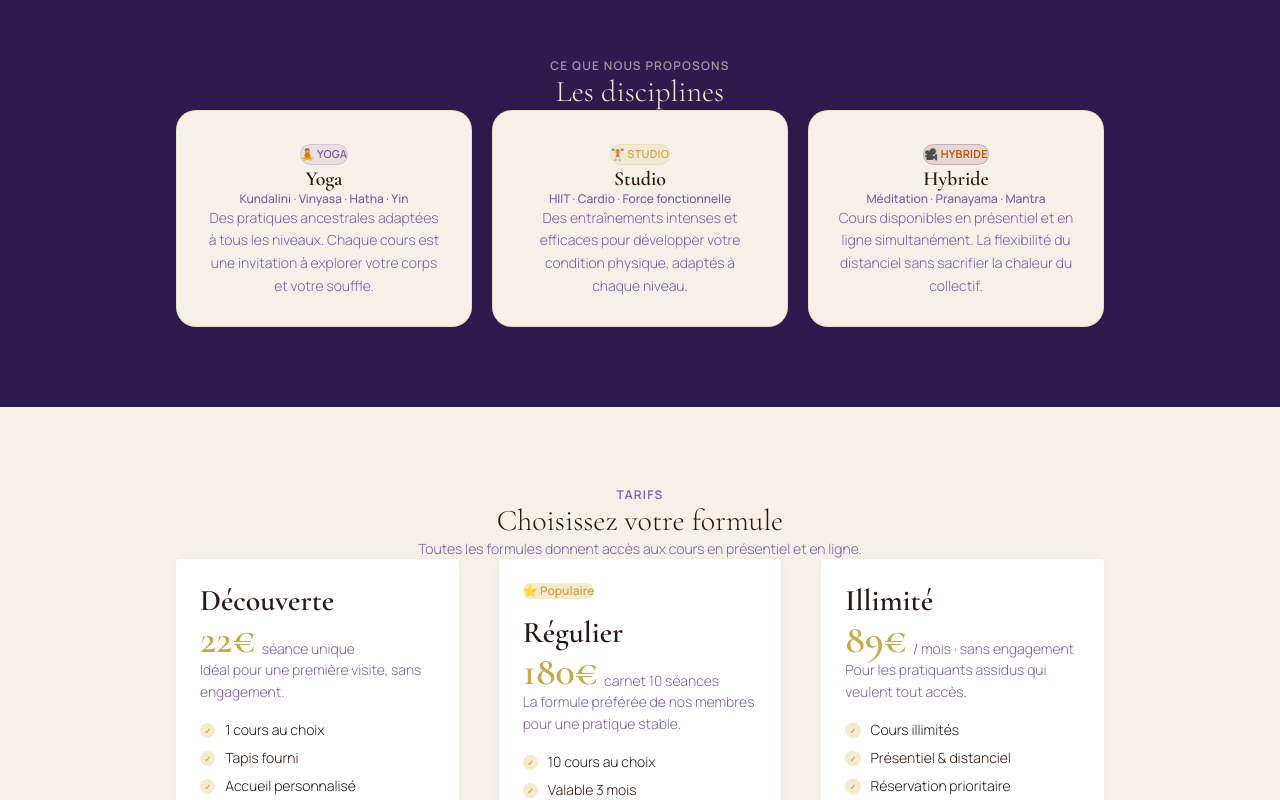
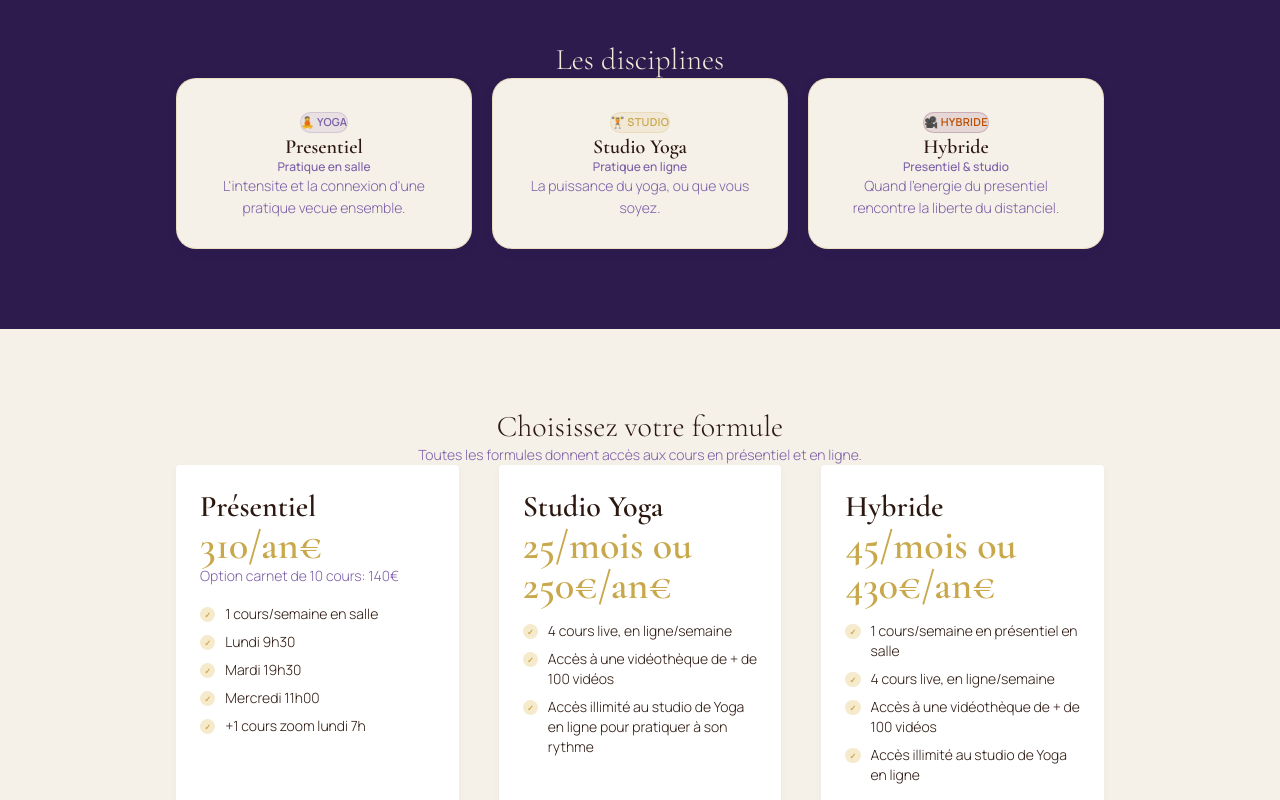
Before and after one commit to marya213/Sitedeyoga, a React (Vite) app: page /cours in a window 1280 px wide. Shown: the part 360-1160 px from the top of the page. Built offline with nearby package versions, Linux system fonts and the light colour scheme.

Commit message:
fix: custom page Cours avec infos du client

```diff
--- a/src/data/index.js
+++ b/src/data/index.js
@@ -1,58 +1,249 @@
-export const DAYS = ['Lundi', 'Mardi', 'Mercredi', 'Jeudi', 'Vendredi', 'Samedi', 'Dimanche'];
+export const DAYS = [
+  "Lundi",
+  "Mardi",
+  "Mercredi",
+  "Jeudi",
+  "Vendredi",
+  "Samedi",
+  "Dimanche",
+];
 
 export const SCHEDULE = [
-  { id: 1,  day: 'Lundi',    time: '07:00', name: 'Éveil Kundalini',     type: 'yoga',    dur: '60 min', inst: 'Sophie M.' },
-  { id: 2,  day: 'Lundi',    time: '12:30', name: 'HIIT Studio',         type: 'studio',  dur: '45 min', inst: 'Marc V.'   },
-  { id: 3,  day: 'Lundi',    time: '18:00', name: 'Yoga Vinyasa',        type: 'yoga',    dur: '60 min', inst: 'Léa R.'    },
-  { id: 4,  day: 'Lundi',    time: '20:00', name: 'Méditation Live',     type: 'hybride', dur: '45 min', inst: 'Sophie M.' },
-  { id: 5,  day: 'Mardi',    time: '07:00', name: 'Cardio Studio',       type: 'studio',  dur: '50 min', inst: 'Marc V.'   },
-  { id: 6,  day: 'Mardi',    time: '18:00', name: 'Yin Yoga',            type: 'yoga',    dur: '75 min', inst: 'Léa R.'    },
-  { id: 7,  day: 'Mardi',    time: '20:00', name: 'Hybride Soir',        type: 'hybride', dur: '60 min', inst: 'Léa R.'    },
-  { id: 8,  day: 'Mercredi', time: '07:00', name: 'Éveil Kundalini',     type: 'yoga',    dur: '60 min', inst: 'Sophie M.' },
-  { id: 9,  day: 'Mercredi', time: '12:30', name: 'HIIT Midi',           type: 'studio',  dur: '30 min', inst: 'Marc V.'   },
-  { id: 10, day: 'Mercredi', time: '19:00', name: 'Pranayama en Direct', type: 'hybride', dur: '60 min', inst: 'Sophie M.' },
-  { id: 11, day: 'Jeudi',    time: '07:00', name: 'Yoga Hatha',          type: 'yoga',    dur: '60 min', inst: 'Léa R.'    },
-  { id: 12, day: 'Jeudi',    time: '18:00', name: 'Force & Cardio',      type: 'studio',  dur: '50 min', inst: 'Marc V.'   },
-  { id: 13, day: 'Jeudi',    time: '20:00', name: 'Mantra & Méditation', type: 'hybride', dur: '45 min', inst: 'Sophie M.' },
-  { id: 14, day: 'Vendredi', time: '07:00', name: 'Éveil Kundalini',     type: 'yoga',    dur: '60 min', inst: 'Sophie M.' },
-  { id: 15, day: 'Vendredi', time: '12:30', name: 'HIIT Express',        type: 'studio',  dur: '30 min', inst: 'Marc V.'   },
-  { id: 16, day: 'Vendredi', time: '18:00', name: 'Vinyasa Flow',        type: 'yoga',    dur: '60 min', inst: 'Léa R.'    },
-  { id: 17, day: 'Vendredi', time: '20:00', name: 'Hybride Vendredi',    type: 'hybride', dur: '60 min', inst: 'Léa R.'    },
-  { id: 18, day: 'Samedi',   time: '09:00', name: 'Yoga du Weekend',     type: 'yoga',    dur: '90 min', inst: 'Sophie M.' },
-  { id: 19, day: 'Samedi',   time: '11:00', name: 'Studio Weekend',      type: 'studio',  dur: '60 min', inst: 'Marc V.'   },
-  { id: 20, day: 'Samedi',   time: '14:00', name: 'Hybride Matin',       type: 'hybride', dur: '60 min', inst: 'Léa R.'    },
-  { id: 21, day: 'Dimanche', time: '10:00', name: 'Yin Yoga Profond',    type: 'yoga',    dur: '90 min', inst: 'Léa R.'    },
-  { id: 22, day: 'Dimanche', time: '17:00', name: 'Méditation Mantra',   type: 'hybride', dur: '60 min', inst: 'Sophie M.' },
+  {
+    id: 1,
+    day: "Lundi",
+    time: "07:00",
+    name: "Éveil Kundalini",
+    type: "yoga",
+    dur: "60 min",
+    inst: "Sophie M.",
+  },
+  {
+    id: 2,
+    day: "Lundi",
+    time: "12:30",
+    name: "HIIT Studio",
+    type: "studio",
+    dur: "45 min",
+    inst: "Marc V.",
+  },
+  {
+    id: 3,
+    day: "Lundi",
+    time: "18:00",
+    name: "Yoga Vinyasa",
+    type: "yoga",
+    dur: "60 min",
+    inst: "Léa R.",
+  },
+  {
+    id: 4,
+    day: "Lundi",
+    time: "20:00",
+    name: "Méditation Live",
+    type: "hybride",
+    dur: "45 min",
+    inst: "Sophie M.",
+  },
+  {
+    id: 5,
+    day: "Mardi",
+    time: "07:00",
+    name: "Cardio Studio",
+    type: "studio",
+    dur: "50 min",
+    inst: "Marc V.",
+  },
+  {
+    id: 6,
+    day: "Mardi",
+    time: "18:00",
+    name: "Yin Yoga",
+    type: "yoga",
+    dur: "75 min",
+    inst: "Léa R.",
+  },
+  {
+    id: 7,
+    day: "Mardi",
+    time: "20:00",
+    name: "Hybride Soir",
+    type: "hybride",
+    dur: "60 min",
+    inst: "Léa R.",
+  },
+  {
+    id: 8,
+    day: "Mercredi",
+    time: "07:00",
+    name: "Éveil Kundalini",
+    type: "yoga",
+    dur: "60 min",
+    inst: "Sophie M.",
+  },
+  {
+    id: 9,
+    day: "Mercredi",
+    time: "12:30",
+    name: "HIIT Midi",
+    type: "studio",
+    dur: "30 min",
+    inst: "Marc V.",
+  },
+  {
+    id: 10,
+    day: "Mercredi",
+    time: "19:00",
+    name: "Pranayama en Direct",
+    type: "hybride",
+    dur: "60 min",
+    inst: "Sophie M.",
+  },
+  {
+    id: 11,
+    day: "Jeudi",
+    time: "07:00",
+    name: "Yoga Hatha",
+    type: "yoga",
+    dur: "60 min",
+    inst: "Léa R.",
+  },
+  {
+    id: 12,
+    day: "Jeudi",
+    time: "18:00",
+    name: "Force & Cardio",
+    type: "studio",
+    dur: "50 min",
+    inst: "Marc V.",
+  },
+  {
+    id: 13,
+    day: "Jeudi",
+    time: "20:00",
+    name: "Mantra & Méditation",
+    type: "hybride",
+    dur: "45 min",
+    inst: "Sophie M.",
+  },
+  {
+    id: 14,
+    day: "Vendredi",
+    time: "07:00",
+    name: "Éveil Kundalini",
+    type: "yoga",
+    dur: "60 min",
+    inst: "Sophie M.",
+  },
+  {
+    id: 15,
+    day: "Vendredi",
+    time: "12:30",
+    name: "HIIT Express",
+    type: "studio",
+    dur: "30 min",
+    inst: "Marc V.",
+  },
+  {
+    id: 16,
+    day: "Vendredi",
+    time: "18:00",
+    name: "Vinyasa Flow",
+    type: "yoga",
+    dur: "60 min",
+    inst: "Léa R.",
+  },
+  {
+    id: 17,
+    day: "Vendredi",
+    time: "20:00",
+    name: "Hybride Vendredi",
+    type: "hybride",
+    dur: "60 min",
+    inst: "Léa R.",
+  },
+  {
+    id: 18,
+    day: "Samedi",
+    time: "09:00",
+    name: "Yoga du Weekend",
+    type: "yoga",
+    dur: "90 min",
+    inst: "Sophie M.",
+  },
+  {
+    id: 19,
+    day: "Samedi",
+    time: "11:00",
+    name: "Studio Weekend",
+    type: "studio",
+    dur: "60 min",
+    inst: "Marc V.",
+  },
+  {
+    id: 20,
+    day: "Samedi",
+    time: "14:00",
+    name: "Hybride Matin",
+    type: "hybride",
+    dur: "60 min",
+    inst: "Léa R.",
+  },
+  {
+    id: 21,
+    day: "Dimanche",
+    time: "10:00",
+    name: "Yin Yoga Profond",
+    type: "yoga",
+    dur: "90 min",
+    inst: "Léa R.",
+  },
+  {
+    id: 22,
+    day: "Dimanche",
+    time: "17:00",
+    name: "Méditation Mantra",
+    type: "hybride",
+    dur: "60 min",
+    inst: "Sophie M.",
+  },
 ];
 
 export const PRICING = [
   {
-    name: 'Découverte',
-    price: '22',
-    period: 'séance unique',
-    badge: null,
-    desc: 'Idéal pour une première visite, sans engagement.',
-    features: ['1 cours au choix', 'Tapis fourni', 'Accueil personnalisé', 'Valable 7 jours'],
-    cta: 'Essayer maintenant',
+    name: "Présentiel",
+    price: "310/an",
+    desc: "Option carnet de 10 cours: 140€",
+    features: [
+      "1 cours/semaine en salle",
+      "Lundi 9h30",
+      "Mardi 19h30",
+      "Mercredi 11h00",
+      "+1 cours zoom lundi 7h",
+    ],
+    cta: "Essayer maintenant",
     highlighted: false,
   },
   {
-    name: 'Régulier',
-    price: '180',
-    period: 'carnet 10 séances',
-    badge: '⭐ Populaire',
-    desc: 'La formule préférée de nos membres pour une pratique stable.',
-    features: ['10 cours au choix', 'Valable 3 mois', 'Présentiel & distanciel', 'Replay 48h inclus', 'Priorité de réservation'],
-    cta: 'Choisir ce carnet',
+    name: "Studio Yoga",
+    price: "25/mois ou 250€/an",
+    features: [
+      "4 cours live, en ligne/semaine",
+      "Accès à une vidéothèque de + de 100 vidéos",
+      "Accès illimité au studio de Yoga en ligne pour pratiquer à son rythme",
+    ],
+    cta: "Choisir ce carnet",
     highlighted: true,
   },
   {
-    name: 'Illimité',
-    price: '89',
-    period: '/ mois · sans engagement',
-    badge: null,
-    desc: 'Pour les pratiquants assidus qui veulent tout accès.',
-    features: ['Cours illimités', 'Présentiel & distanciel', 'Réservation prioritaire', 'Replay illimité', 'Atelier mensuel offert'],
+    name: "Hybride",
+    price: "45/mois ou 430€/an",
+    features: [
+      "1 cours/semaine en présentiel en salle",
+      "4 cours live, en ligne/semaine",
+      "Accès à une vidéothèque de + de 100 vidéos",
+      "Accès illimité au studio de Yoga en ligne",
+    ],
     cta: "S'abonner",
     highlighted: false,
   },
@@ -60,48 +251,48 @@ export const PRICING = [
 
 export const TEAM = [
   {
-    initials: 'SM',
-    name: 'Sophie Martin',
-    color: '#d8e2d2',
-    title: 'Fondatrice & Instructrice Kundalini',
-    specialty: 'Kundalini · Méditation · Pranayama',
+    initials: "SM",
+    name: "Sophie Martin",
+    color: "#d8e2d2",
+    title: "Fondatrice & Instructrice Kundalini",
+    specialty: "Kundalini · Méditation · Pranayama",
     bio: "Certifiée KRI Level 2 depuis 2010, Sophie a fondé le studio après 5 ans d'enseignement en Inde et en Europe. Sa pédagogie allie rigueur traditionnelle et bienveillance moderne.",
   },
   {
-    initials: 'MV',
-    name: 'Marc Viguier',
-    color: '#ddd5cf',
-    title: 'Coach Fitness & HIIT',
-    specialty: 'HIIT · Cardio · Force fonctionnelle',
+    initials: "MV",
+    name: "Marc Viguier",
+    color: "#ddd5cf",
+    title: "Coach Fitness & HIIT",
+    specialty: "HIIT · Cardio · Force fonctionnelle",
     bio: "Ancien sportif de haut niveau reconverti en coach bien-être, Marc apporte rigueur et chaleur humaine à chaque séance. Il adapte chaque programme à la réalité de chacun.",
   },
   {
-    initials: 'LR',
-    name: 'Léa Renard',
-    color: '#ede0cc',
-    title: 'Professeure de Yoga 200h RYT',
-    specialty: 'Hatha · Vinyasa · Yin Yoga',
+    initials: "LR",
+    name: "Léa Renard",
+    color: "#ede0cc",
+    title: "Professeure de Yoga 200h RYT",
+    specialty: "Hatha · Vinyasa · Yin Yoga",
     bio: "Certifiée 200h RYT, Léa enseigne depuis 8 ans avec une approche douce et alignée sur l'anatomie fonctionnelle. Elle guide chaque élève dans le respect de son corps.",
   },
 ];
 
 export const TYPE_STYLES = {
   studio: {
-    pill: 'bg-primary/10 text-primary border border-primary/20',
-    slot: 'bg-primary/10 border-l-2 border-primary text-primary-dark',
-    dot: 'bg-primary',
-    label: '🏋️ Studio',
+    pill: "bg-primary/10 text-primary border border-primary/20",
+    slot: "bg-primary/10 border-l-2 border-primary text-primary-dark",
+    dot: "bg-primary",
+    label: "🏋️ Studio",
   },
   yoga: {
-    pill: 'bg-secondary/10 text-secondary border border-secondary/20',
-    slot: 'bg-secondary/10 border-l-2 border-secondary text-secondary',
-    dot: 'bg-secondary',
-    label: '🧘 Yoga',
+    pill: "bg-secondary/10 text-secondary border border-secondary/20",
+    slot: "bg-secondary/10 border-l-2 border-secondary text-secondary",
+    dot: "bg-secondary",
+    label: "🧘 Yoga",
   },
   hybride: {
-    pill: 'bg-tertiary/15 text-amber-700 border border-tertiary/30',
-    slot: 'bg-tertiary/10 border-l-2 border-tertiary text-amber-800',
-    dot: 'bg-tertiary',
-    label: '🎥 Hybride',
+    pill: "bg-tertiary/15 text-amber-700 border border-tertiary/30",
+    slot: "bg-tertiary/10 border-l-2 border-tertiary text-amber-800",
+    dot: "bg-tertiary",
+    label: "🎥 Hybride",
   },
 };
--- a/src/pages/Cours.jsx
+++ b/src/pages/Cours.jsx
@@ -3,42 +3,79 @@ import { PRICING } from "../data/index";
 import Pill from "../components/ui/Pill";
 
 const DISCIPLINES = [
-  { type: "yoga",    title: "Yoga",    variants: "Kundalini · Vinyasa · Hatha · Yin",
-    desc: "Des pratiques ancestrales adaptées à tous les niveaux. Chaque cours est une invitation à explorer votre corps et votre souffle." },
-  { type: "studio",  title: "Studio",  variants: "HIIT · Cardio · Force fonctionnelle",
-    desc: "Des entraînements intenses et efficaces pour développer votre condition physique, adaptés à chaque niveau." },
-  { type: "hybride", title: "Hybride", variants: "Méditation · Pranayama · Mantra",
-    desc: "Cours disponibles en présentiel et en ligne simultanément. La flexibilité du distanciel sans sacrifier la chaleur du collectif." },
+  {
+    type: "yoga",
+    title: "Presentiel",
+    variants: "Pratique en salle",
+    desc: "L'intensite et la connexion d'une pratique vecue ensemble.",
+  },
+  {
+    type: "studio",
+    title: "Studio Yoga",
+    variants: "Pratique en ligne",
+    desc: "La puissance du yoga, ou que vous soyez.",
+  },
+  {
+    type: "hybride",
+    title: "Hybride",
+    variants: "Presentiel & studio",
+    desc: "Quand l'energie du presentiel rencontre la liberte du distanciel.",
+  },
 ];
 
 export default function Cours() {
   return (
     <main className="pt-16">
-
       {/* ══ Header ════════════════════════════════════════════ */}
-      <section style={{ background: '#F5F0E8', borderBottom: '1px solid rgba(201,168,76,.2)', padding: '4rem 0 3rem' }}>
+      <section
+        style={{
+          background: "#F5F0E8",
+          borderBottom: "1px solid rgba(201,168,76,.2)",
+          padding: "4rem 0 3rem",
+        }}
+      >
         <div className="section-inner text-center">
-          <p className="text-xs font-semibold uppercase tracking-widest mb-3"
-             style={{ color: 'var(--color-secondary)' }}>
-            Offre complète
-          </p>
-          <h1 className="font-serif font-light mb-4"
-              style={{ fontSize: 'clamp(2rem,5vw,3rem)' }}>
+          <h1
+            className="font-serif font-light mb-4"
+            style={{ fontSize: "clamp(2rem,5vw,3rem)" }}
+          >
             Nos cours
           </h1>
-          <p className="leading-relaxed mb-3"
-             style={{ color: 'var(--color-secondary)', maxWidth: '48ch', marginInline: 'auto' }}>
-            Le Kundalini Yoga m'a permis de faire une véritable rencontre avec moi-même. De me réapproprier mon corps. De ressentir, en profondeur, ce qui se manifeste en moi.
+          <p
+            className="leading-relaxed mb-3"
+            style={{
+              color: "var(--color-secondary)",
+              maxWidth: "48ch",
+              marginInline: "auto",
+            }}
+          >
+            Le Kundalini Yoga m'a permis de faire une véritable rencontre avec
+            moi-même. De me réapproprier mon corps. De ressentir, en profondeur,
+            ce qui se manifeste en moi.
           </p>
-          <p className="leading-relaxed mb-8"
-             style={{ color: 'var(--color-secondary)', maxWidth: '48ch', marginInline: 'auto' }}>
+          <p
+            className="leading-relaxed mb-8"
+            style={{
+              color: "var(--color-secondary)",
+              maxWidth: "48ch",
+              marginInline: "auto",
+            }}
+          >
             Chaque séance est unique, parce que vous êtes unique.
           </p>
           <div className="flex flex-col sm:flex-row gap-3 justify-center">
-            <a href="#tarifs" className="btn btn-primary" style={{ padding: '.75rem 1.75rem' }}>
+            <a
+              href="#tarifs"
+              className="btn btn-primary"
+              style={{ padding: ".75rem 1.75rem" }}
+            >
               Voir les tarifs
             </a>
-            <Link to="/contact" className="btn btn-secondary" style={{ padding: '.75rem 1.75rem' }}>
+            <Link
+              to="/contact"
+              className="btn btn-secondary"
+              style={{ padding: ".75rem 1.75rem" }}
+            >
               Nous contacter
             </Link>
           </div>
@@ -46,27 +83,36 @@ export default function Cours() {
       </section>
 
       {/* ══ Disciplines ═══════════════════════════════════════ */}
-      <section style={{ background: '#2D1B4E', padding: '5rem 0' }}>
+      <section style={{ background: "#2D1B4E", padding: "5rem 0" }}>
         <div className="section-inner">
           <div className="text-center mb-12">
-            <p className="text-xs font-semibold uppercase tracking-widest mb-3"
-               style={{ color: 'rgba(240,234,214,.6)' }}>
-              Ce que nous proposons
-            </p>
-            <h2 className="font-serif font-light text-3xl" style={{ color: '#F0EAD6' }}>Les disciplines</h2>
+            <h2
+              className="font-serif font-light text-3xl"
+              style={{ color: "#F0EAD6" }}
+            >
+              Les disciplines
+            </h2>
           </div>
 
           <div className="grid grid-cols-1 md:grid-cols-3 gap-5">
-            {DISCIPLINES.map(d => (
+            {DISCIPLINES.map((d) => (
               <div key={d.type} className="card text-center">
                 <div className="mb-4">
                   <Pill type={d.type} />
                 </div>
-                <h3 className="font-serif text-xl font-semibold mb-1">{d.title}</h3>
-                <p className="text-xs font-medium mb-3" style={{ color: 'var(--color-secondary)' }}>
+                <h3 className="font-serif text-xl font-semibold mb-1">
+                  {d.title}
+                </h3>
+                <p
+                  className="text-xs font-medium mb-3"
+                  style={{ color: "var(--color-secondary)" }}
+                >
                   {d.variants}
                 </p>
-                <p className="text-sm leading-relaxed" style={{ color: 'var(--color-secondary)' }}>
+                <p
+                  className="text-sm leading-relaxed"
+                  style={{ color: "var(--color-secondary)" }}
+                >
                   {d.desc}
                 </p>
               </div>
@@ -76,89 +122,91 @@ export default function Cours() {
       </section>
 
       {/* ══ Tarifs ════════════════════════════════════════════ */}
-      <section id="tarifs" style={{ background: '#F5F0E8', padding: '5rem 0' }}>
+      <section id="tarifs" style={{ background: "#F5F0E8", padding: "5rem 0" }}>
         <div className="section-inner">
           <div className="text-center mb-12">
-            <p className="text-xs font-semibold uppercase tracking-widest mb-3"
-               style={{ color: 'var(--color-secondary)' }}>
-              Tarifs
-            </p>
-            <h2 className="font-serif font-light text-3xl">Choisissez votre formule</h2>
-            <p className="text-sm mt-3" style={{ color: 'var(--color-secondary)' }}>
-              Toutes les formules donnent accès aux cours en présentiel et en ligne.
+            <h2 className="font-serif font-light text-3xl">
+              Choisissez votre formule
+            </h2>
+            <p
+              className="text-sm mt-3"
+              style={{ color: "var(--color-secondary)" }}
+            >
+              Toutes les formules donnent accès aux cours en présentiel et en
+              ligne.
             </p>
           </div>
 
           <div className="grid grid-cols-1 md:grid-cols-3 gap-10">
-            {PRICING.map(plan => (
+            {PRICING.map((plan) => (
               <div
                 key={plan.name}
                 style={{
-                  borderRadius: '.25rem',
-                  padding: '1.5rem',
-                  display: 'flex',
-                  flexDirection: 'column',
-                  gap: '1rem',
-                  minHeight: '100%',
-                  background: '#fff',
-                  border: '1px solid var(--color-border)',
-                  boxShadow: '0 2px 8px rgba(44,44,44,.04)',
+                  borderRadius: ".25rem",
+                  padding: "1.5rem",
+                  display: "flex",
+                  flexDirection: "column",
+                  gap: "1rem",
+                  minHeight: "100%",
+                  background: "#fff",
+                  border: "1px solid var(--color-border)",
+                  boxShadow: "0 2px 8px rgba(44,44,44,.04)",
                 }}
               >
-                {/* Badge */}
-                {plan.badge && (
-                  <span
-                    className="self-start text-xs font-semibold px-3 py-1 rounded-full"
-                    style={{
-                      background: 'var(--color-primary-bg)',
-                      color: 'var(--color-primary)',
-                    }}
-                  >
-                    {plan.badge}
-                  </span>
-                )}
-
                 {/* Nom & prix */}
                 <div>
-                  <p className="font-serif text-3xl font-semibold mb-1" style={{ color: 'var(--color-ink)' }}>
+                  <p
+                    className="font-serif text-3xl font-semibold mb-1"
+                    style={{ color: "var(--color-ink)" }}
+                  >
                     {plan.name}
                   </p>
                   <div className="mt-5 flex items-end gap-1.5">
-                    <p className="font-serif font-semibold"
-                       style={{ fontSize: '2.5rem', lineHeight: 1, color: 'var(--color-primary)' }}>
+                    <p
+                      className="font-serif font-semibold"
+                      style={{
+                        fontSize: "2.5rem",
+                        lineHeight: 1,
+                        color: "var(--color-primary)",
+                      }}
+                    >
                       {plan.price}€
                     </p>
-                    <p className="text-sm mb-1" style={{ color: 'var(--color-secondary)' }}>
-                      {plan.period}
-                    </p>
                   </div>
-                  <p className="text-sm mt-3 leading-relaxed"
-                     style={{ color: 'var(--color-secondary)' }}>
+                  <p
+                    className="text-sm mt-3 leading-relaxed"
+                    style={{ color: "var(--color-secondary)" }}
+                  >
                     {plan.desc}
                   </p>
                 </div>
 
                 {/* Features */}
-                <ul style={{ display: 'flex', flexDirection: 'column', gap: '.5rem', flex: 1 }}>
-                  {plan.features.map(f => (
+                <ul
+                  style={{
+                    display: "flex",
+                    flexDirection: "column",
+                    gap: ".5rem",
+                    flex: 1,
+                  }}
+                >
+                  {plan.features.map((f) => (
                     <li key={f} className="flex items-start gap-2.5 text-sm">
                       <span
                         className="flex-shrink-0 flex items-center justify-center rounded-full"
                         style={{
-                          width: '.95rem',
-                          height: '.95rem',
-                          marginTop: '.2rem',
-                          fontSize: '.5rem',
+                          width: ".95rem",
+                          height: ".95rem",
+                          marginTop: ".2rem",
+                          fontSize: ".5rem",
                           fontWeight: 700,
-                          background: 'var(--color-primary-bg)',
-                          color: 'var(--color-primary)',
+                          background: "var(--color-primary-bg)",
+                          color: "var(--color-primary)",
                         }}
                       >
                         ✓
                       </span>
-                      <span style={{ color: 'var(--color-ink)' }}>
-                        {f}
-                      </span>
+                      <span style={{ color: "var(--color-ink)" }}>{f}</span>
                     </li>
                   ))}
                 </ul>
@@ -168,18 +216,24 @@ export default function Cours() {
                   to="/contact"
                   className="btn"
                   style={{
-                    width: '100%',
-                    justifyContent: 'center',
-                    border: plan.highlighted ? 'none' : '1px solid var(--color-border)',
-                    background: plan.highlighted ? '#C9A84C' : '#fff',
-                    color: plan.highlighted ? '#2C1810' : 'var(--color-ink)',
-                    padding: '.75rem 1.5rem',
+                    width: "100%",
+                    justifyContent: "center",
+                    border: plan.highlighted
+                      ? "none"
+                      : "1px solid var(--color-border)",
+                    background: plan.highlighted ? "#C9A84C" : "#fff",
+                    color: plan.highlighted ? "#2C1810" : "var(--color-ink)",
+                    padding: ".75rem 1.5rem",
                   }}
-                  onMouseEnter={e => {
-                    e.currentTarget.style.background = plan.highlighted ? '#a8883a' : 'rgba(201,168,76,.08)'
+                  onMouseEnter={(e) => {
+                    e.currentTarget.style.background = plan.highlighted
+                      ? "#a8883a"
+                      : "rgba(201,168,76,.08)";
                   }}
-                  onMouseLeave={e => {
-                    e.currentTarget.style.background = plan.highlighted ? '#C9A84C' : '#fff'
+                  onMouseLeave={(e) => {
+                    e.currentTarget.style.background = plan.highlighted
+                      ? "#C9A84C"
+                      : "#fff";
                   }}
                 >
                   {plan.cta}
@@ -189,7 +243,6 @@ export default function Cours() {
           </div>
         </div>
       </section>
-
     </main>
-  )
+  );
 }
```
